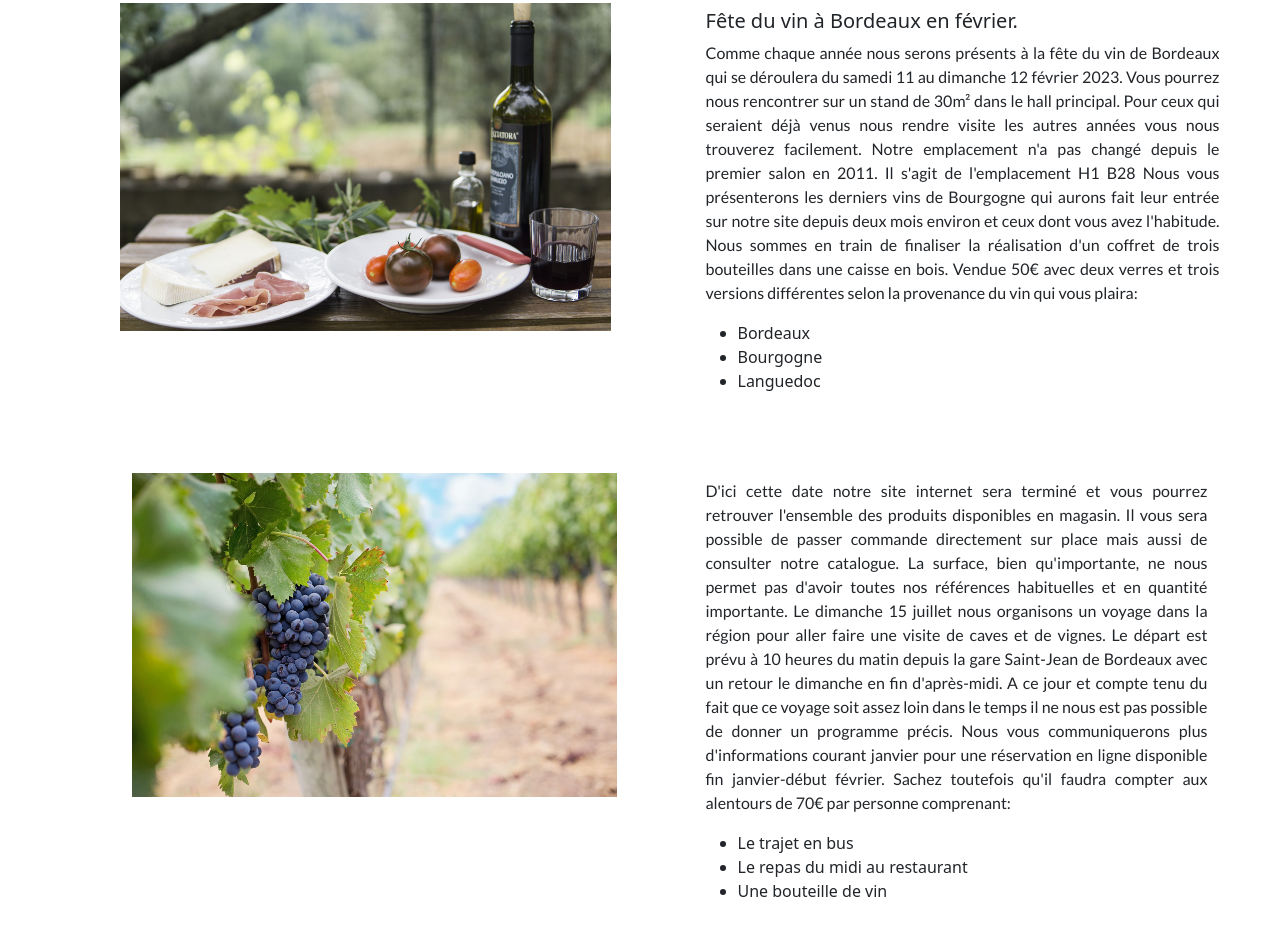
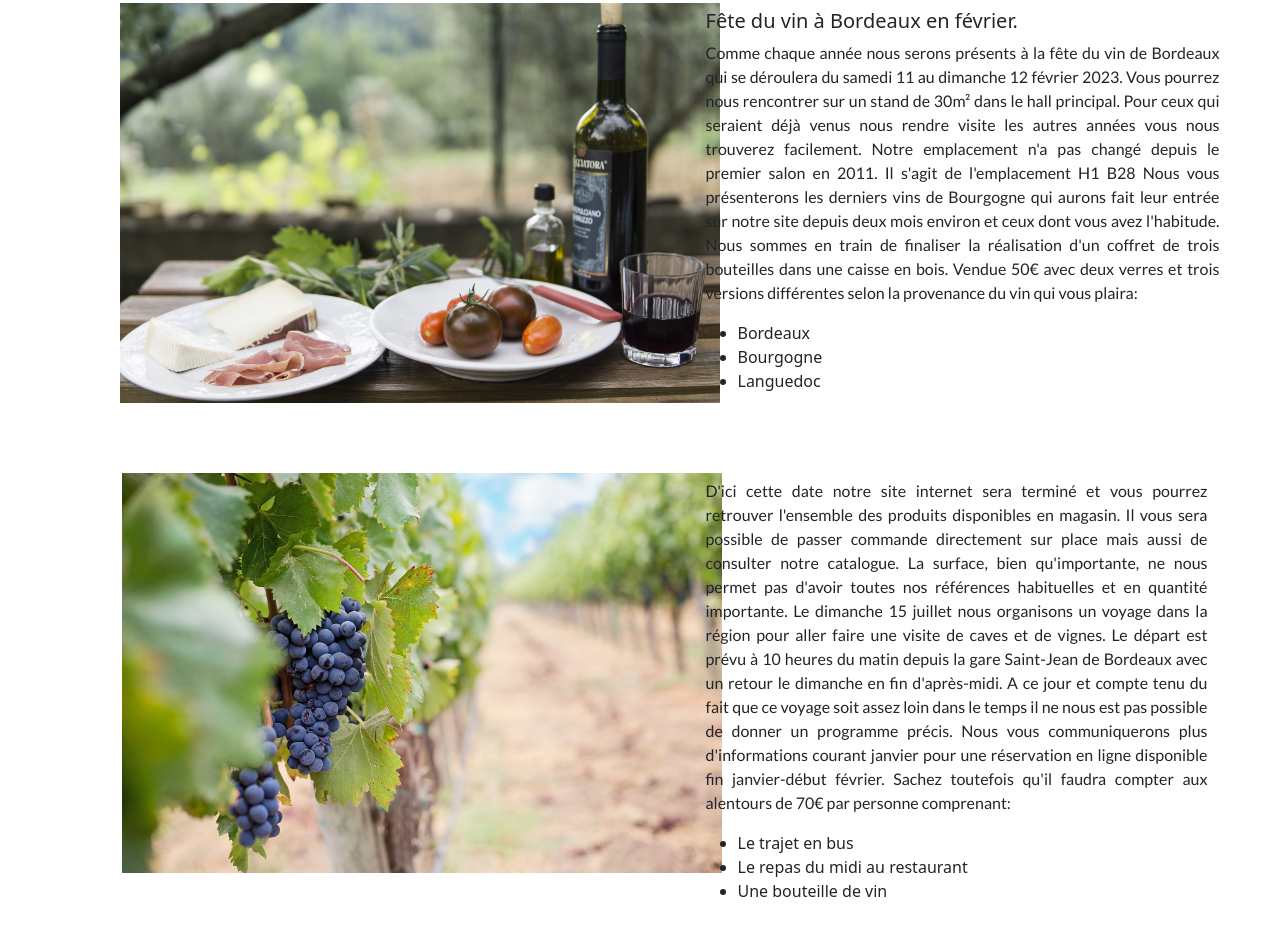
Before and after one commit to guymag60/lamaisonduvin, a plain HTML site: page fetevin.html in a window 1280 px wide. Shown: the part 245-1183 px from the top of the page. Drawn offline with nearby package versions, Linux system fonts and the light colour scheme.

Commit message:
Update fetevin.css

```diff
--- a/assets/css/fetevin.css
+++ b/assets/css/fetevin.css
@@ -42,11 +42,11 @@ h5.card-title{
 }
 
 img{
-    width: 90%;
+    width: 600px;
 }
 
 .img-2{
-    width: 91%;
+    margin-left: -10px;
 }
 
 
```
